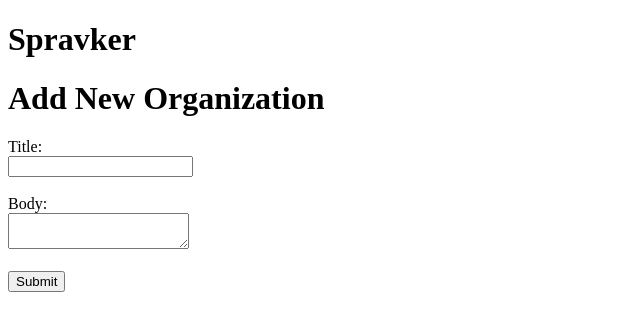
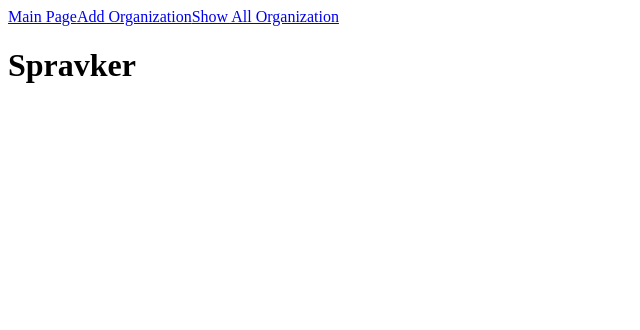
Before and after one commit to Pristavka/spravker, a React app: page / in a window 1280 px wide. Shown: the top 330 px of the page, without its empty margins (0-640 px from the left). Built offline with nearby package versions, Linux system fonts and the light colour scheme; no server answers.

Commit message:
added routing and created config file for that

```diff
--- a/src/components/App.js
+++ b/src/components/App.js
@@ -1,16 +1,25 @@
 import React from 'react';
+import { Switch, Route } from 'react-router-dom';
 
-import AddOrgForm from './AddOrgForm/AddOrgForm';
-import OrganizationsList from './OrganizationsList/OrganizationsList';
+import Navigation from './Navigation/Navigation';
+import router from '../configs/router';
 
 export default class App extends React.Component {
   render() {
     return (
       <React.Fragment>
         <React.StrictMode>
-          <h1>Spravker</h1>
-          <AddOrgForm />
-          <OrganizationsList />
+          <Navigation />
+          <Switch>
+            {router.mainMenuLinks.map(link => (
+              <Route
+                key={link.path}
+                exact={link.exact}
+                path={link.path}
+                component={link.component}
+              />
+            ))}
+          </Switch>
         </React.StrictMode>
       </React.Fragment>
     );
--- /dev/null
+++ b/src/components/MainPage/MainPage.js
@@ -0,0 +1,7 @@
+import React from 'react';
+
+export default class MainPage extends React.Component {
+  render() {
+    return <h1>Spravker</h1>;
+  }
+}
--- /dev/null
+++ b/src/components/Navigation/Navigation.js
@@ -0,0 +1,21 @@
+import React from 'react';
+import { Link } from 'react-router-dom';
+
+import router from '../../configs/router';
+
+const Navigation = () => {
+  return (
+    <nav>
+      {router.mainMenuLinks.map(link => (
+        <Link
+          key={link.path}
+          to={link.path}
+        >
+          {link.name}
+        </Link>
+      ))}
+    </nav>
+  );
+};
+
+export default Navigation;
--- /dev/null
+++ b/src/configs/router.js
@@ -0,0 +1,32 @@
+import React from 'react';
+
+// Main components
+import MainPage from '../components/MainPage/MainPage';
+import AddOrgForm from '../components/AddOrgForm/AddOrgForm';
+import OrganizationsList from '../components/OrganizationsList/OrganizationsList';
+
+// Main router
+const router = {
+  mainMenuLinks: [
+    {
+      path: '/',
+      component: () => <MainPage />,
+      name: 'Main Page',
+      exact: true
+    },
+    {
+      path: '/add-organization',
+      component: () => <AddOrgForm />,
+      name: 'Add Organization',
+      exact: false
+    },
+    {
+      path: '/show-all-organization',
+      component: () => <OrganizationsList />,
+      name: 'Show All Organization',
+      exact: false
+    }
+  ]
+};
+
+export default router;
```
Also changed, not shown: src/components/MainPage/MainPage.scss (added), src/components/Navigation/Navigation.scss (added), 1 other file (tests, documents, lock files or other folders).
